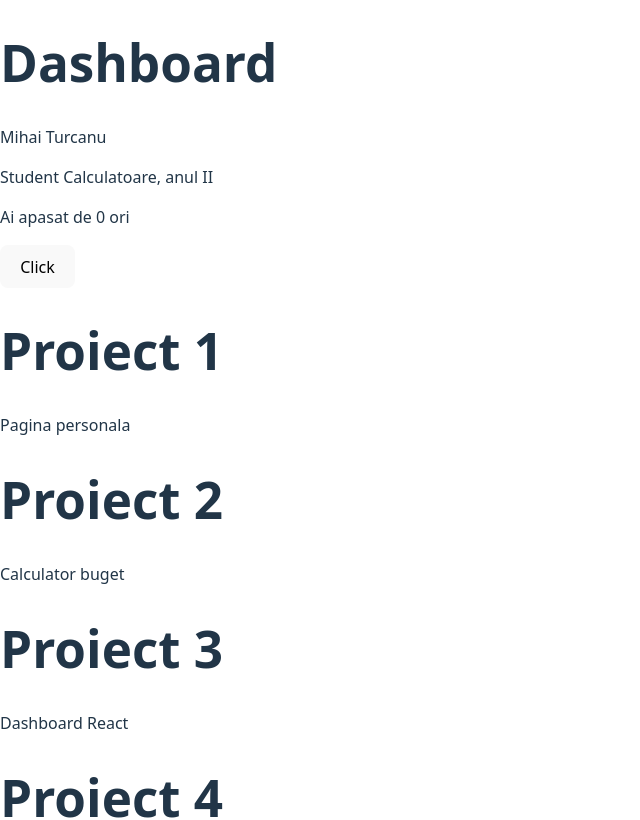
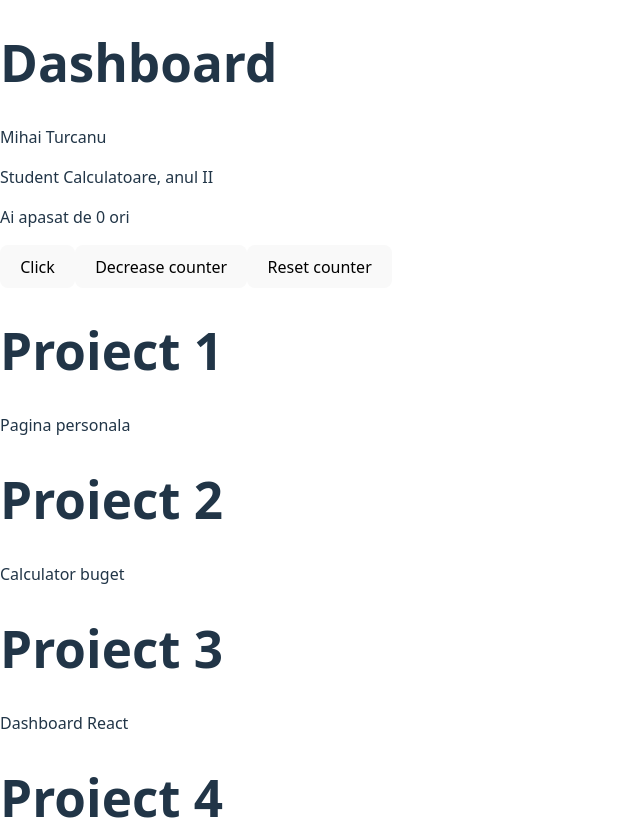
Before and after one commit to mihaiturcanu/lab_pw, a React (Vite) app: page / in a window 1280 px wide. Shown: the top 820 px of the page, without its empty margins (0-640 px from the left). Built offline with nearby package versions, Linux system fonts and the light colour scheme.

Commit message:
feat: add buttons to decrease and reset the counter

```diff
--- a/src/App.jsx
+++ b/src/App.jsx
@@ -17,6 +17,8 @@
     <p>Student Calculatoare, anul II</p>
     <p>Ai apasat de {count} ori</p>
     <button onClick={() => setCount(count + 1)}>Click</button>
+    <button onClick={() => setCount(count - 1)}>Decrease counter</button>
+    <button onClick={() => setCount(0)}>Reset counter</button>
     {projects.map(function(item, index){
       return <Card key={index} title={item.title} description={item.description} />
     })}
```
